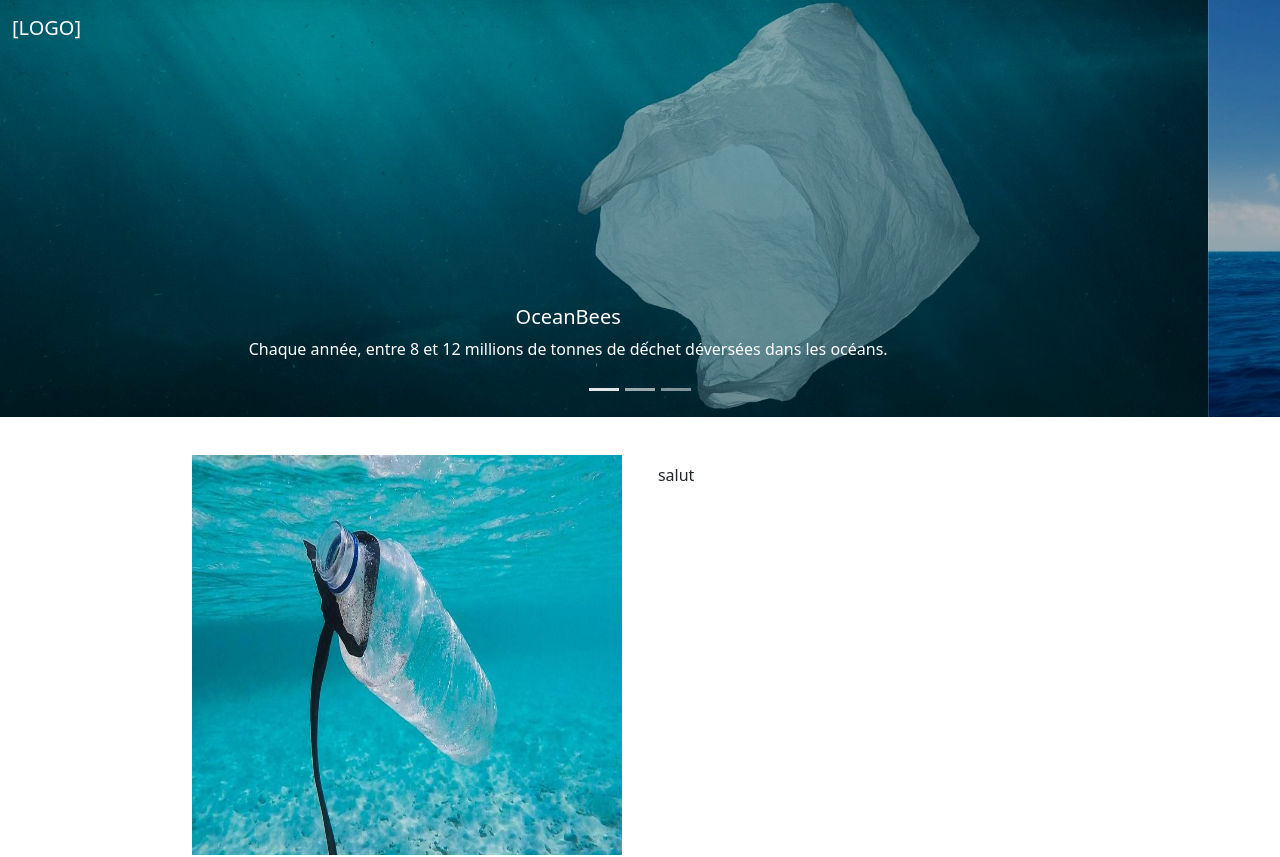
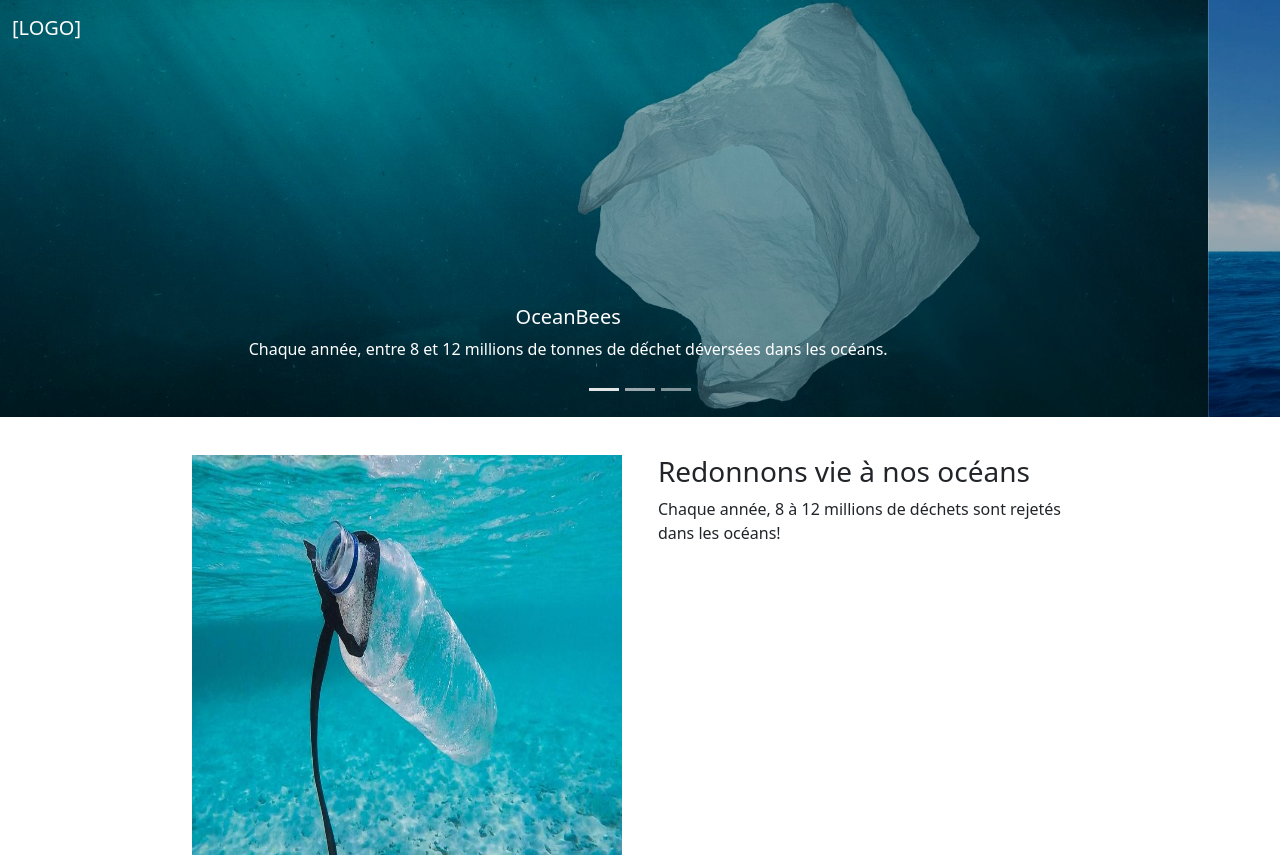
Before and after one commit to loic-deyssautier/oceanbees.eu, an Angular app in the folder SitePortfolio/: page / in a window 1280 px wide. Shown: the top 857 px of the page. Built offline with nearby package versions, Linux system fonts and the light colour scheme.

Commit message:
[UPDATE] text

```diff
--- a/SitePortfolio/src/app/home/home.component.html
+++ b/SitePortfolio/src/app/home/home.component.html
@@ -33,8 +33,8 @@
         <img src="../assets/img/bouteille_mer.jpg">
       </div>
       <div class="col2">
-        <h3></h3>
-        <p>salut</p>
+        <h3>Redonnons vie à nos océans</h3>
+        <p>Chaque année, 8 à 12 millions de déchets sont rejetés dans les océans!</p>
     </div>
   </div>
     <hr color="#000000">
```
